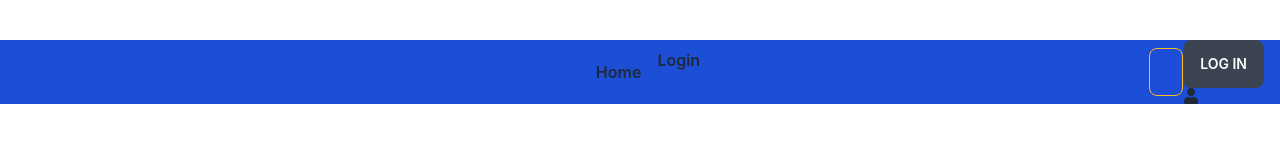
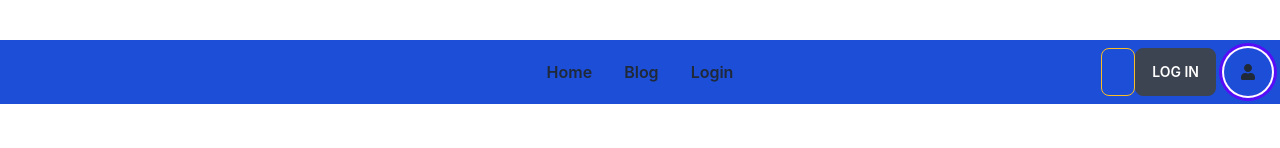
Before and after one commit to nasirullahnu/ph-photography-client, a React (Create React App) app: page / in a window 1280 px wide. Shown: the top 148 px of the page. Built offline with nearby package versions, Linux system fonts and the light colour scheme; no server answers; the HTML template or start-up script is replaced by a standard one.

Commit message:
review message box added

```diff
--- a/src/Pages/Login/Login.js
+++ b/src/Pages/Login/Login.js
@@ -1,10 +1,11 @@
 import { GoogleAuthProvider } from "firebase/auth";
 import React, { useContext } from "react";
-import { Link } from "react-router-dom";
+import { Link, useNavigate } from "react-router-dom";
 import { AuthContext } from "../../contexts/AuthProvider/AuthProvider";
 
 const Login = () => {
   const { googleLogin, logIn } = useContext(AuthContext);
+  const navigate = useNavigate();
   const googleProvider = new GoogleAuthProvider();
 
   // login with email and password
@@ -19,6 +20,7 @@ const Login = () => {
     .then(result => {
         const user = result.user
         console.log(user)
+        navigate('/')
     })
     .catch(error => console.error(error))
   };
@@ -30,6 +32,7 @@ const Login = () => {
       .then((result) => {
         const user = result.user;
         console.log(user);
+        navigate('/')
       })
       .catch((error) => console.error(error));
   };
--- a/src/Pages/ServiceDetails/ServiceDetails.js
+++ b/src/Pages/ServiceDetails/ServiceDetails.js
@@ -1,6 +1,7 @@
 import React from "react";
 import { FaStar } from "react-icons/fa";
 import { useLoaderData } from "react-router-dom";
+import ServiceReview from "../../ReviewComponents/ServiceReview/ServiceReview";
 
 const ServiceDetails = () => {
   const { _id, title, img, price, ratings, description, orders, photographer } =
@@ -105,6 +106,17 @@ const ServiceDetails = () => {
           </div>
         </div>
       </div>
+
+
+      {/* reviews  */}
+      {/* reviews  */}
+      {/* reviews  */}
+      {/* reviews  */}
+        <div className="my-6">
+            <h1 className="text-3xl font-semibold text-yellow-400 px-6">Customer Reviews</h1>
+            <ServiceReview></ServiceReview>
+        </div>
+
     </div>
   );
 };
--- /dev/null
+++ b/src/ReviewComponents/ServiceReview/ServiceReview.js
@@ -0,0 +1,29 @@
+import React from "react";
+
+const ServiceReview = () => {
+  return (
+    <div className="grid grid-cols-3 p-6 my-1 border-solid border-2 border-sky-500">
+      <div className="w-3/12 flex">
+        <div className="avatar online mr-8">
+          <div className="w-12 rounded-full">
+            <img alt="h" src="https://placeimg.com/192/192/people" />
+          </div>
+        </div>
+        <div>
+            <p>Nasir Ullah</p>
+          </div>
+      </div>
+
+      <div className="w-6/12">
+        <p className="text-yellow-400">This is my review</p>
+      </div>
+
+      <div className="w-5/12 flex">
+      <button className="btn btn-ghost btn-xs">edit</button>
+      <button className="btn btn-ghost btn-xs">delete</button>
+      </div>
+    </div>
+  );
+};
+
+export default ServiceReview;
--- a/src/Shared/Header/Header.js
+++ b/src/Shared/Header/Header.js
@@ -20,6 +20,11 @@ const Header = () => {
         Home
       </Link>
     </li>
+    <li>
+      <Link className="font-semibold" to="/">
+        Blog
+      </Link>
+    </li>
     {
       user?.uid?
       <li>
@@ -31,28 +36,12 @@ const Header = () => {
       </Link>
     </li>
     :
-    <Link className="font-semibold" to="/login">
+    <li>
+      <Link className="font-semibold" to="/login">
         Login
       </Link>
+    </li>
     }
-
-
-    {/* {user?.email ? (
-      <li>
-        <Link className="font-semibold" to="/orders">
-          See Orders
-        </Link>
-        <Link className="font-semibold" to="/">
-          Log Out
-        </Link>
-      </li>
-    ) : (
-      <li>
-        <Link className="font-semibold" to="/login">
-          Login
-        </Link>
-      </li>
-    )} */}
   </>
   );
 
@@ -100,16 +89,20 @@ const Header = () => {
               <Link>
                 <button onClick={handleLogOut} className="btn mr-2">Log Out</button>
               </Link>
-            <div className="w-12 rounded-full ring ring-primary ring-offset-base-100 ring-offset-2">
-              <img alt="profile" src={user?.photoURL}/>
-            </div>
+              <div className="w-12 rounded-full ring ring-primary ring-offset-base-100 ring-offset-2">
+                <img alt="profile" src={user?.photoURL}/>
+              </div>
           </div>
           :
-          <div>
+          <div className="flex justify-center align-items-center">
             <Link to='/login' className="mr-2">
                 <button className="btn">Log IN</button>
             </Link>
-            <FaUser></FaUser>
+            <div className="avatar">
+              <div className="w-12 rounded-full ring ring-primary ring-offset-base-100 ring-offset-2">
+                <FaUser className="ml-4 mt-4"></FaUser>
+              </div>
+          </div>
           </div>
           }
         </div>
```
